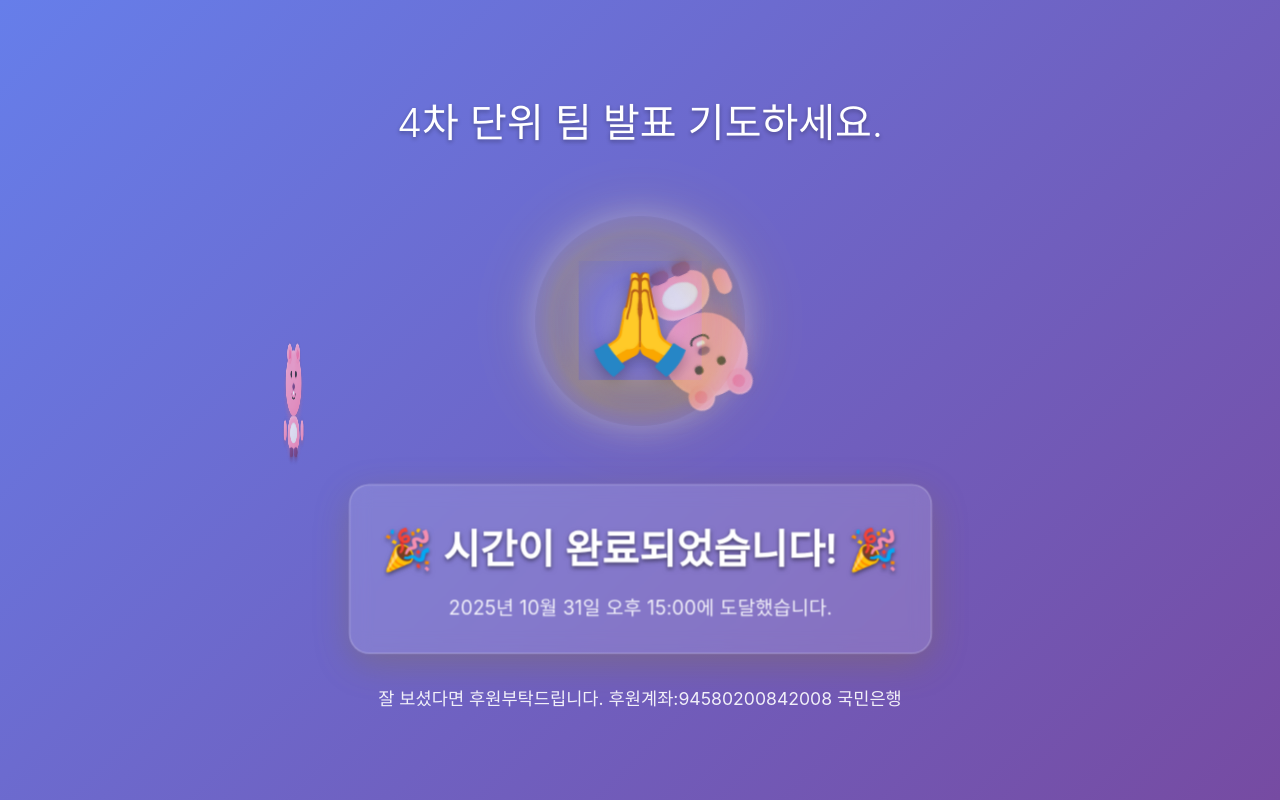
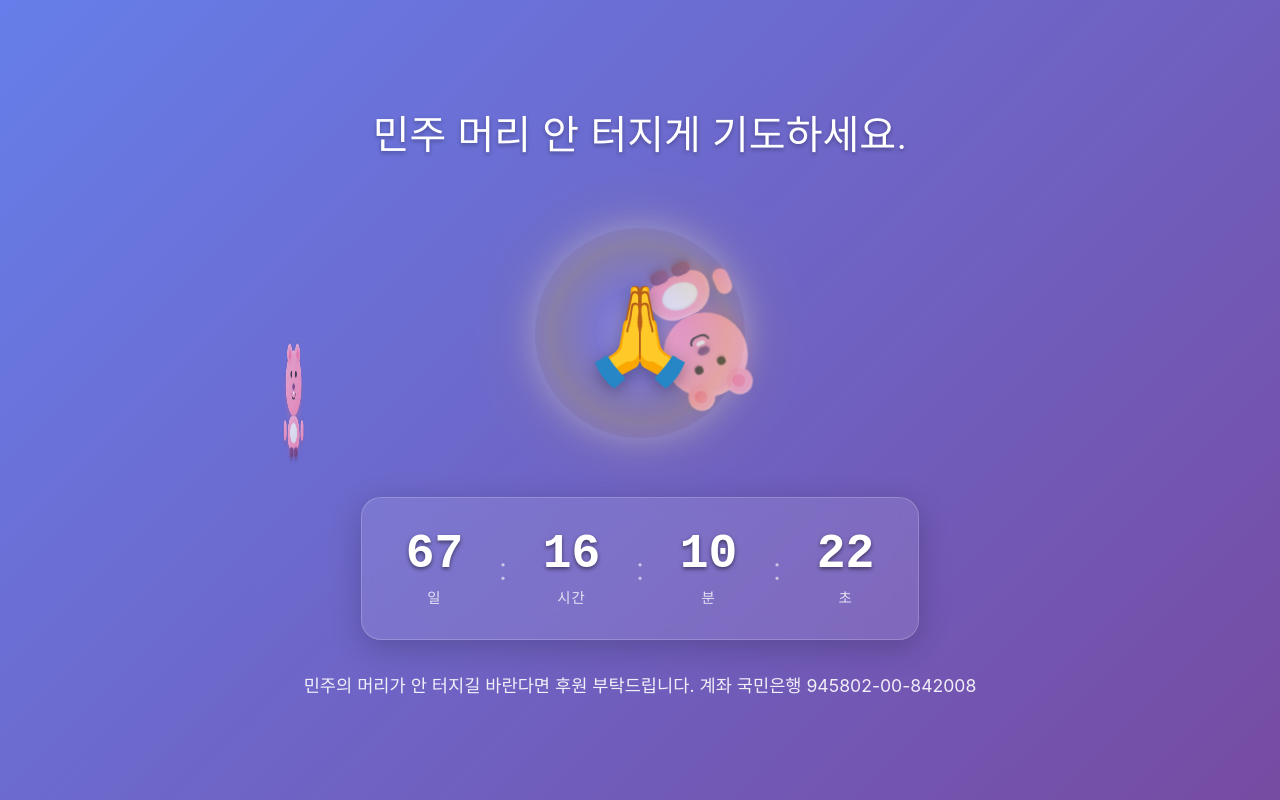
Before and after one commit to JungyuOO/gido, a plain HTML site: page index.html in a window 1280 px wide. Drawn offline with Linux system fonts and the light colour scheme.

Commit message:
update index.html ver6

```diff
--- a/index.html
+++ b/index.html
@@ -6,7 +6,7 @@
     <meta name="viewport" content="width=device-width, initial-scale=1.0">
     <meta name="description" content="기도하는 손과 후광 효과가 있는 카운트다운 웹사이트">
     <meta name="keywords" content="기도, 카운트다운, 타이머">
-    <title>4차 단위 팀 발표</title>
+    <title>민주 머리 터지기 일보직전 카운트다운</title>
     <style>
         /* CSS will be added in later tasks */
         * {
@@ -1545,7 +1545,7 @@
     </div>
 
     <header>
-        <h1>4차 단위 팀 발표 기도하세요.</h1>
+        <h1>민주 머리 안 터지게 기도하세요.</h1>
     </header>
 
     <main>
@@ -1582,13 +1582,13 @@
             </div>
             <div class="completion-message" id="completion-message" style="display: none;">
                 <h2>🎉 시간이 완료되었습니다! 🎉</h2>
-                <p>2025년 10월 31일 오후 15:00에 도달했습니다.</p>
+                <p>2026년 1월 13일 오전 09:00에 도달했습니다.</p>
             </div>
         </section>
     </main>
 
     <footer>
-        <p>잘 보셨다면 후원부탁드립니다. 후원계좌:94580200842008 국민은행</p>
+        <p>민주의 머리가 안 터지길 바란다면 후원 부탁드립니다. 계좌 국민은행 945802-00-842008</p>
     </footer>
 
     <script>
@@ -1897,7 +1897,7 @@
                 detectAnimationSupport();
 
                 // Target date: October 31st, 2025 at 14:00 (2:00 PM)
-                const targetDate = '2025-10-31T15:00:00';
+                const targetDate = '2026-01-13T09:00:00+09:00';
                 const timer = new CountdownTimer(targetDate);
 
                 // Check if deadline has already passed
@@ -1928,7 +1928,7 @@
                     `;
                     fallbackElement.innerHTML = `
                         <h3>카운트다운을 로드할 수 없습니다</h3>
-                        <p>목표 날짜: 2025년 10월 31일 오후 15:00</p>
+                        <p>목표 날짜: 2026년 1월 13일 오전 09:00</p>
                         <p>페이지를 새로고침해 주세요.</p>
                     `;
 
```
